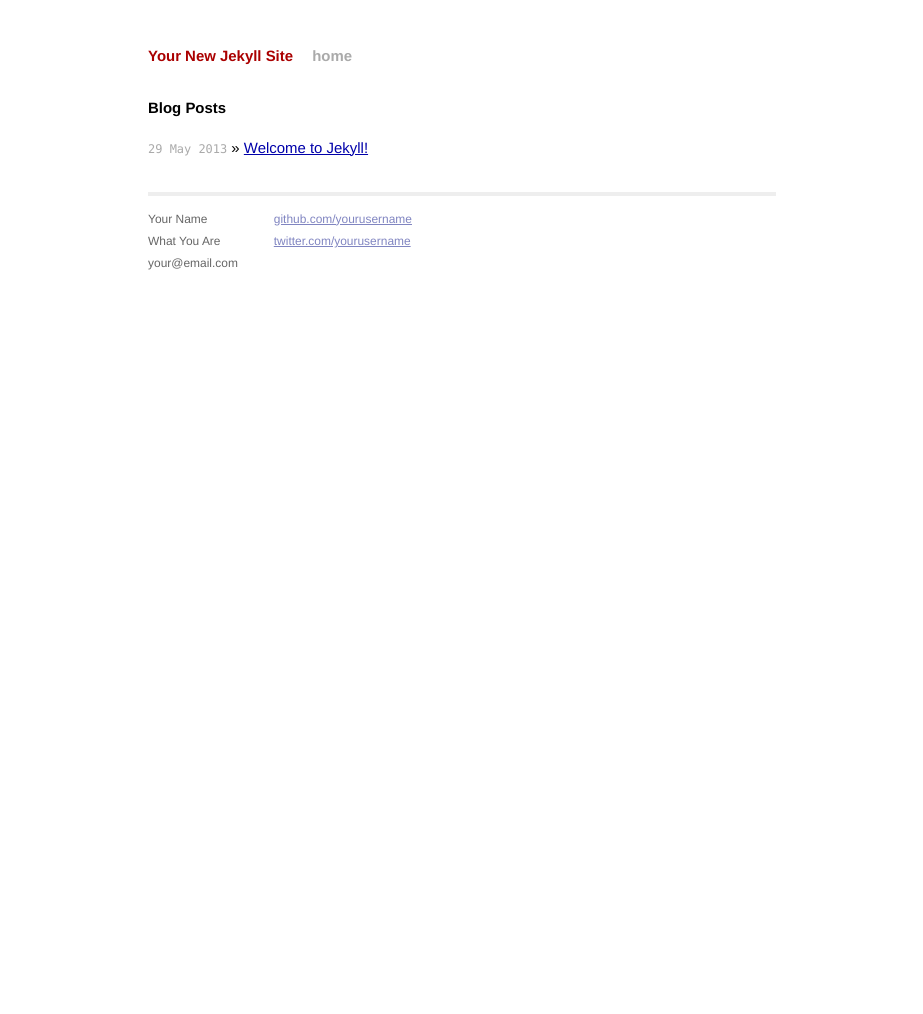
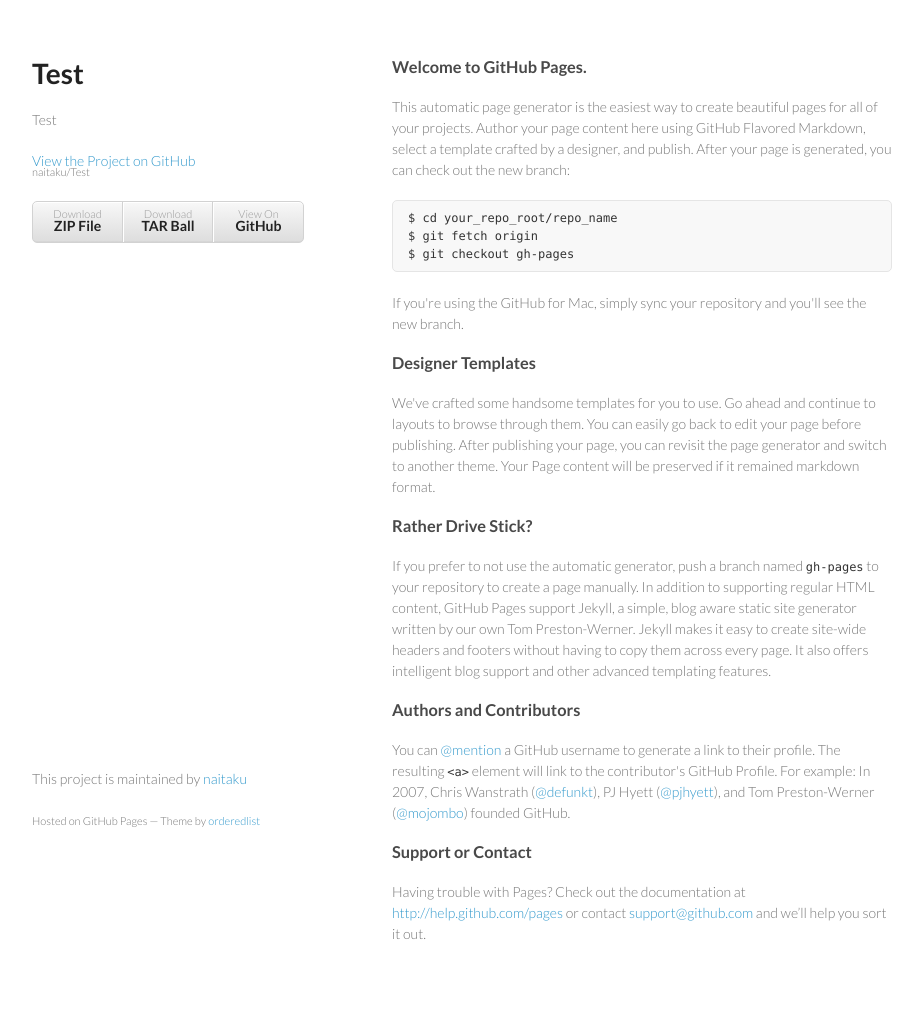
Before and after one commit to naitaku/Test, a Jekyll site: the page index.html, which Jekyll copies as it is, in a window 1280 px wide. Shown: the whole page, without its empty margins (178-1101 px from the left). Built offline with Jekyll 4.4.1, drawn with Linux system fonts in a browser that asks for light colours; before the commit the page ends 945 px from its top, so only the background shows below that.

Commit message:
Create gh-pages branch via GitHub

```diff
--- a/index.html
+++ b/index.html
@@ -1,13 +1,71 @@
----
-layout: default
-title: Your New Jekyll Site
----
+<!doctype html>
+<html>
+  <head>
+    <meta charset="utf-8">
+    <meta http-equiv="X-UA-Compatible" content="chrome=1">
+    <title>Test by naitaku</title>
 
-<div id="home">
-  <h1>Blog Posts</h1>
-  <ul class="posts">
-    {% for post in site.posts %}
-      <li><span>{{ post.date | date_to_string }}</span> &raquo; <a href="{{ post.url }}">{{ post.title }}</a></li>
-    {% endfor %}
-  </ul>
-</div>
+    <link rel="stylesheet" href="stylesheets/styles.css">
+    <link rel="stylesheet" href="stylesheets/pygment_trac.css">
+    <meta name="viewport" content="width=device-width, initial-scale=1, user-scalable=no">
+    <!--[if lt IE 9]>
+    <script src="//html5shiv.googlecode.com/svn/trunk/html5.js"></script>
+    <![endif]-->
+  </head>
+  <body>
+    <div class="wrapper">
+      <header>
+        <h1>Test</h1>
+        <p>Test</p>
+
+        <p class="view"><a href="https://github.com/naitaku/Test">View the Project on GitHub <small>naitaku/Test</small></a></p>
+
+
+        <ul>
+          <li><a href="https://github.com/naitaku/Test/zipball/master">Download <strong>ZIP File</strong></a></li>
+          <li><a href="https://github.com/naitaku/Test/tarball/master">Download <strong>TAR Ball</strong></a></li>
+          <li><a href="https://github.com/naitaku/Test">View On <strong>GitHub</strong></a></li>
+        </ul>
+      </header>
+      <section>
+        <h3>
+<a name="welcome-to-github-pages" class="anchor" href="#welcome-to-github-pages"><span class="octicon octicon-link"></span></a>Welcome to GitHub Pages.</h3>
+
+<p>This automatic page generator is the easiest way to create beautiful pages for all of your projects. Author your page content here using GitHub Flavored Markdown, select a template crafted by a designer, and publish. After your page is generated, you can check out the new branch:</p>
+
+<pre><code>$ cd your_repo_root/repo_name
+$ git fetch origin
+$ git checkout gh-pages
+</code></pre>
+
+<p>If you're using the GitHub for Mac, simply sync your repository and you'll see the new branch.</p>
+
+<h3>
+<a name="designer-templates" class="anchor" href="#designer-templates"><span class="octicon octicon-link"></span></a>Designer Templates</h3>
+
+<p>We've crafted some handsome templates for you to use. Go ahead and continue to layouts to browse through them. You can easily go back to edit your page before publishing. After publishing your page, you can revisit the page generator and switch to another theme. Your Page content will be preserved if it remained markdown format.</p>
+
+<h3>
+<a name="rather-drive-stick" class="anchor" href="#rather-drive-stick"><span class="octicon octicon-link"></span></a>Rather Drive Stick?</h3>
+
+<p>If you prefer to not use the automatic generator, push a branch named <code>gh-pages</code> to your repository to create a page manually. In addition to supporting regular HTML content, GitHub Pages support Jekyll, a simple, blog aware static site generator written by our own Tom Preston-Werner. Jekyll makes it easy to create site-wide headers and footers without having to copy them across every page. It also offers intelligent blog support and other advanced templating features.</p>
+
+<h3>
+<a name="authors-and-contributors" class="anchor" href="#authors-and-contributors"><span class="octicon octicon-link"></span></a>Authors and Contributors</h3>
+
+<p>You can <a href="https://github.com/blog/821" class="user-mention">@mention</a> a GitHub username to generate a link to their profile. The resulting <code>&lt;a&gt;</code> element will link to the contributor's GitHub Profile. For example: In 2007, Chris Wanstrath (<a href="https://github.com/defunkt" class="user-mention">@defunkt</a>), PJ Hyett (<a href="https://github.com/pjhyett" class="user-mention">@pjhyett</a>), and Tom Preston-Werner (<a href="https://github.com/mojombo" class="user-mention">@mojombo</a>) founded GitHub.</p>
+
+<h3>
+<a name="support-or-contact" class="anchor" href="#support-or-contact"><span class="octicon octicon-link"></span></a>Support or Contact</h3>
+
+<p>Having trouble with Pages? Check out the documentation at <a href="http://help.github.com/pages">http://help.github.com/pages</a> or contact <a href="mailto:support@github.com">support@github.com</a> and we’ll help you sort it out.</p>
+      </section>
+      <footer>
+        <p>This project is maintained by <a href="https://github.com/naitaku">naitaku</a></p>
+        <p><small>Hosted on GitHub Pages &mdash; Theme by <a href="https://github.com/orderedlist">orderedlist</a></small></p>
+      </footer>
+    </div>
+    <script src="javascripts/scale.fix.js"></script>
+
+  </body>
+</html>
--- /dev/null
+++ b/javascripts/scale.fix.js
@@ -0,0 +1,17 @@
+var metas = document.getElementsByTagName('meta');
+var i;
+if (navigator.userAgent.match(/iPhone/i)) {
+  for (i=0; i<metas.length; i++) {
+    if (metas[i].name == "viewport") {
+      metas[i].content = "width=device-width, minimum-scale=1.0, maximum-scale=1.0";
+    }
+  }
+  document.addEventListener("gesturestart", gestureStart, false);
+}
+function gestureStart() {
+  for (i=0; i<metas.length; i++) {
+    if (metas[i].name == "viewport") {
+      metas[i].content = "width=device-width, minimum-scale=0.25, maximum-scale=1.6";
+    }
+  }
+}
--- /dev/null
+++ b/stylesheets/pygment_trac.css
@@ -0,0 +1,69 @@
+.highlight  { background: #ffffff; }
+.highlight .c { color: #999988; font-style: italic } /* Comment */
+.highlight .err { color: #a61717; background-color: #e3d2d2 } /* Error */
+.highlight .k { font-weight: bold } /* Keyword */
+.highlight .o { font-weight: bold } /* Operator */
+.highlight .cm { color: #999988; font-style: italic } /* Comment.Multiline */
+.highlight .cp { color: #999999; font-weight: bold } /* Comment.Preproc */
+.highlight .c1 { color: #999988; font-style: italic } /* Comment.Single */
+.highlight .cs { color: #999999; font-weight: bold; font-style: italic } /* Comment.Special */
+.highlight .gd { color: #000000; background-color: #ffdddd } /* Generic.Deleted */
+.highlight .gd .x { color: #000000; background-color: #ffaaaa } /* Generic.Deleted.Specific */
+.highlight .ge { font-style: italic } /* Generic.Emph */
+.highlight .gr { color: #aa0000 } /* Generic.Error */
+.highlight .gh { color: #999999 } /* Generic.Heading */
+.highlight .gi { color: #000000; background-color: #ddffdd } /* Generic.Inserted */
+.highlight .gi .x { color: #000000; background-color: #aaffaa } /* Generic.Inserted.Specific */
+.highlight .go { color: #888888 } /* Generic.Output */
+.highlight .gp { color: #555555 } /* Generic.Prompt */
+.highlight .gs { font-weight: bold } /* Generic.Strong */
+.highlight .gu { color: #800080; font-weight: bold; } /* Generic.Subheading */
+.highlight .gt { color: #aa0000 } /* Generic.Traceback */
+.highlight .kc { font-weight: bold } /* Keyword.Constant */
+.highlight .kd { font-weight: bold } /* Keyword.Declaration */
+.highlight .kn { font-weight: bold } /* Keyword.Namespace */
+.highlight .kp { font-weight: bold } /* Keyword.Pseudo */
+.highlight .kr { font-weight: bold } /* Keyword.Reserved */
+.highlight .kt { color: #445588; font-weight: bold } /* Keyword.Type */
+.highlight .m { color: #009999 } /* Literal.Number */
+.highlight .s { color: #d14 } /* Literal.String */
+.highlight .na { color: #008080 } /* Name.Attribute */
+.highlight .nb { color: #0086B3 } /* Name.Builtin */
+.highlight .nc { color: #445588; font-weight: bold } /* Name.Class */
+.highlight .no { color: #008080 } /* Name.Constant */
+.highlight .ni { color: #800080 } /* Name.Entity */
+.highlight .ne { color: #990000; font-weight: bold } /* Name.Exception */
+.highlight .nf { color: #990000; font-weight: bold } /* Name.Function */
+.highlight .nn { color: #555555 } /* Name.Namespace */
+.highlight .nt { color: #000080 } /* Name.Tag */
+.highlight .nv { color: #008080 } /* Name.Variable */
+.highlight .ow { font-weight: bold } /* Operator.Word */
+.highlight .w { color: #bbbbbb } /* Text.Whitespace */
+.highlight .mf { color: #009999 } /* Literal.Number.Float */
+.highlight .mh { color: #009999 } /* Literal.Number.Hex */
+.highlight .mi { color: #009999 } /* Literal.Number.Integer */
+.highlight .mo { color: #009999 } /* Literal.Number.Oct */
+.highlight .sb { color: #d14 } /* Literal.String.Backtick */
+.highlight .sc { color: #d14 } /* Literal.String.Char */
+.highlight .sd { color: #d14 } /* Literal.String.Doc */
+.highlight .s2 { color: #d14 } /* Literal.String.Double */
+.highlight .se { color: #d14 } /* Literal.String.Escape */
+.highlight .sh { color: #d14 } /* Literal.String.Heredoc */
+.highlight .si { color: #d14 } /* Literal.String.Interpol */
+.highlight .sx { color: #d14 } /* Literal.String.Other */
+.highlight .sr { color: #009926 } /* Literal.String.Regex */
+.highlight .s1 { color: #d14 } /* Literal.String.Single */
+.highlight .ss { color: #990073 } /* Literal.String.Symbol */
+.highlight .bp { color: #999999 } /* Name.Builtin.Pseudo */
+.highlight .vc { color: #008080 } /* Name.Variable.Class */
+.highlight .vg { color: #008080 } /* Name.Variable.Global */
+.highlight .vi { color: #008080 } /* Name.Variable.Instance */
+.highlight .il { color: #009999 } /* Literal.Number.Integer.Long */
+
+.type-csharp .highlight .k { color: #0000FF }
+.type-csharp .highlight .kt { color: #0000FF }
+.type-csharp .highlight .nf { color: #000000; font-weight: normal }
+.type-csharp .highlight .nc { color: #2B91AF }
+.type-csharp .highlight .nn { color: #000000 }
+.type-csharp .highlight .s { color: #A31515 }
+.type-csharp .highlight .sc { color: #A31515 }
--- /dev/null
+++ b/stylesheets/styles.css
@@ -0,0 +1,255 @@
+@import url(https://fonts.googleapis.com/css?family=Lato:300italic,700italic,300,700);
+
+body {
+  padding:50px;
+  font:14px/1.5 Lato, "Helvetica Neue", Helvetica, Arial, sans-serif;
+  color:#777;
+  font-weight:300;
+}
+
+h1, h2, h3, h4, h5, h6 {
+  color:#222;
+  margin:0 0 20px;
+}
+
+p, ul, ol, table, pre, dl {
+  margin:0 0 20px;
+}
+
+h1, h2, h3 {
+  line-height:1.1;
+}
+
+h1 {
+  font-size:28px;
+}
+
+h2 {
+  color:#393939;
+}
+
+h3, h4, h5, h6 {
+  color:#494949;
+}
+
+a {
+  color:#39c;
+  font-weight:400;
+  text-decoration:none;
+}
+
+a small {
+  font-size:11px;
+  color:#777;
+  margin-top:-0.6em;
+  display:block;
+}
+
+.wrapper {
+  width:860px;
+  margin:0 auto;
+}
+
+blockquote {
+  border-left:1px solid #e5e5e5;
+  margin:0;
+  padding:0 0 0 20px;
+  font-style:italic;
+}
+
+code, pre {
+  font-family:Monaco, Bitstream Vera Sans Mono, Lucida Console, Terminal;
+  color:#333;
+  font-size:12px;
+}
+
+pre {
+  padding:8px 15px;
+  background: #f8f8f8;
+  border-radius:5px;
+  border:1px solid #e5e5e5;
+  overflow-x: auto;
+}
+
+table {
+  width:100%;
+  border-collapse:collapse;
+}
+
+th, td {
+  text-align:left;
+  padding:5px 10px;
+  border-bottom:1px solid #e5e5e5;
+}
+
+dt {
+  color:#444;
+  font-weight:700;
+}
+
+th {
+  color:#444;
+}
+
+img {
+  max-width:100%;
+}
+
+header {
+  width:270px;
+  float:left;
+  position:fixed;
+}
+
+header ul {
+  list-style:none;
+  height:40px;
+
+  padding:0;
+
+  background: #eee;
+  background: -moz-linear-gradient(top, #f8f8f8 0%, #dddddd 100%);
+  background: -webkit-gradient(linear, left top, left bottom, color-stop(0%,#f8f8f8), color-stop(100%,#dddddd));
+  background: -webkit-linear-gradient(top, #f8f8f8 0%,#dddddd 100%);
+  background: -o-linear-gradient(top, #f8f8f8 0%,#dddddd 100%);
+  background: -ms-linear-gradient(top, #f8f8f8 0%,#dddddd 100%);
+  background: linear-gradient(top, #f8f8f8 0%,#dddddd 100%);
+
+  border-radius:5px;
+  border:1px solid #d2d2d2;
+  box-shadow:inset #fff 0 1px 0, inset rgba(0,0,0,0.03) 0 -1px 0;
+  width:270px;
+}
+
+header li {
+  width:89px;
+  float:left;
+  border-right:1px solid #d2d2d2;
+  height:40px;
+}
+
+header ul a {
+  line-height:1;
+  font-size:11px;
+  color:#999;
+  display:block;
+  text-align:center;
+  padding-top:6px;
+  height:40px;
+}
+
+strong {
+  color:#222;
+  font-weight:700;
+}
+
+header ul li + li {
+  width:88px;
+  border-left:1px solid #fff;
+}
+
+header ul li + li + li {
+  border-right:none;
+  width:89px;
+}
+
+header ul a strong {
+  font-size:14px;
+  display:block;
+  color:#222;
+}
+
+section {
+  width:500px;
+  float:right;
+  padding-bottom:50px;
+}
+
+small {
+  font-size:11px;
+}
+
+hr {
+  border:0;
+  background:#e5e5e5;
+  height:1px;
+  margin:0 0 20px;
+}
+
+footer {
+  width:270px;
+  float:left;
+  position:fixed;
+  bottom:50px;
+}
+
+@media print, screen and (max-width: 960px) {
+
+  div.wrapper {
+    width:auto;
+    margin:0;
+  }
+
+  header, section, footer {
+    float:none;
+    position:static;
+    width:auto;
+  }
+
+  header {
+    padding-right:320px;
+  }
+
+  section {
+    border:1px solid #e5e5e5;
+    border-width:1px 0;
+    padding:20px 0;
+    margin:0 0 20px;
+  }
+
+  header a small {
+    display:inline;
+  }
+
+  header ul {
+    position:absolute;
+    right:50px;
+    top:52px;
+  }
+}
+
+@media print, screen and (max-width: 720px) {
+  body {
+    word-wrap:break-word;
+  }
+
+  header {
+    padding:0;
+  }
+
+  header ul, header p.view {
+    position:static;
+  }
+
+  pre, code {
+    word-wrap:normal;
+  }
+}
+
+@media print, screen and (max-width: 480px) {
+  body {
+    padding:15px;
+  }
+
+  header ul {
+    display:none;
+  }
+}
+
+@media print {
+  body {
+    padding:0.4in;
+    font-size:12pt;
+    color:#444;
+  }
+}
```
Also changed, not shown: params.json (added, +1 -0 lines).
